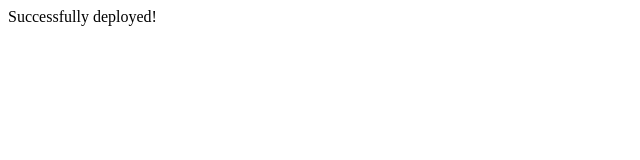
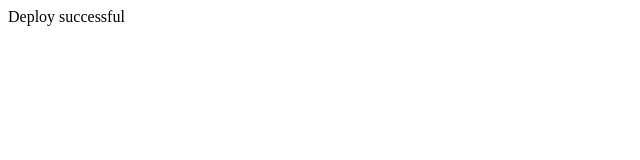
Before and after one commit to SDA-XD/2400030359-Front-End, a plain HTML site: page index.html in a window 1280 px wide. Shown: the full height of the page, 0-640 px from the left. Drawn offline with Linux system fonts and the light colour scheme.

Commit message:
second commit

```diff
--- a/index.html
+++ b/index.html
@@ -6,7 +6,6 @@
     <title>Document</title>
 </head>
 <body>
-    Successfully deployed!
-
+    Deploy successful
 </body>
 </html>
```
